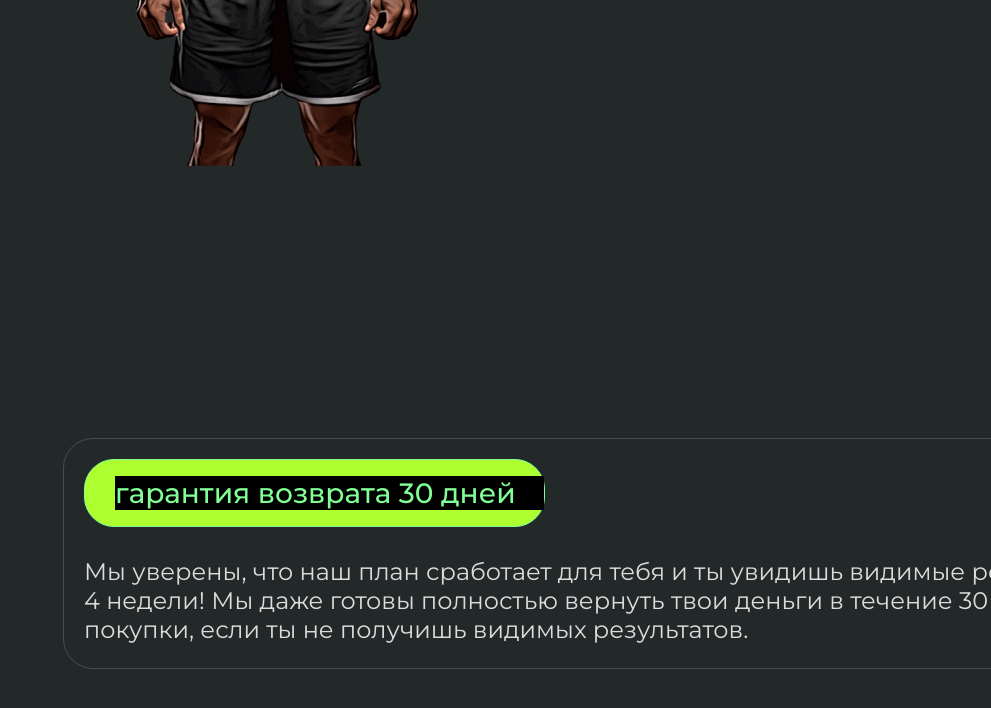
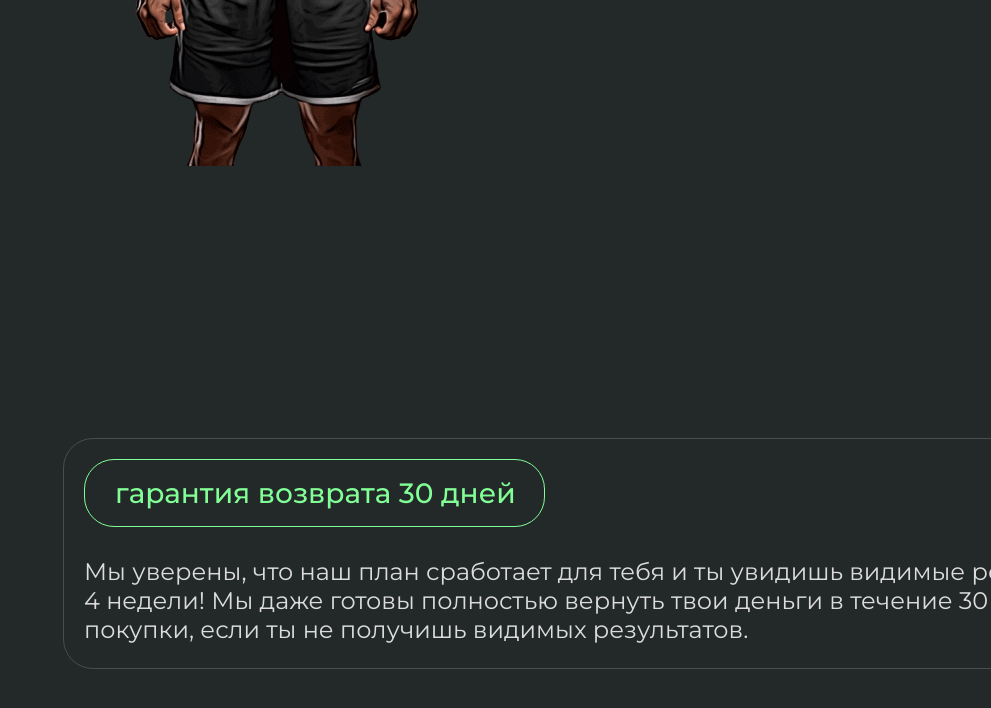
Before and after one commit to Alex135135/fitness-club, a Next.js app: page / in a window 1280 px wide. Shown: the part 778-1486 px from the top of the page, without its empty margins (289-1280 px from the left). Built offline with nearby package versions, Linux system fonts and the light colour scheme; no server answers.

Commit message:
edit adaptiv

```diff
--- a/src/app/components/GuaranteeSection/GuaranteeSection.module.css
+++ b/src/app/components/GuaranteeSection/GuaranteeSection.module.css
@@ -26,7 +26,7 @@
     padding-top: 16px;
     padding-bottom: 18px;
     padding-left: 30px;
-    background: greenyellow;
+
 }
 
 .p2 {
@@ -38,9 +38,6 @@
     height: 93px;
 }
 
-.p1Text {
-    background: black
-}
 
 
 @media (max-width: 375px) {
--- a/src/app/page.module.css
+++ b/src/app/page.module.css
@@ -124,12 +124,12 @@
 
     display: flex;
     justify-content: center;
-    width: 124.1px;
+    width: 224.1px;
     height: 250px;
   }
 
   .imageContainer img {
-    width: 100%;
+    width: 1000%;
     max-width: 300px;
     height: auto;
   }
@@ -180,7 +180,6 @@
   font-size: 18px;
 }
 
-/* Enable hover only on non-touch devices */
 @media (hover: hover) and (pointer: fine) {
   a.primary:hover {
     background: var(--button-primary-hover);
```
